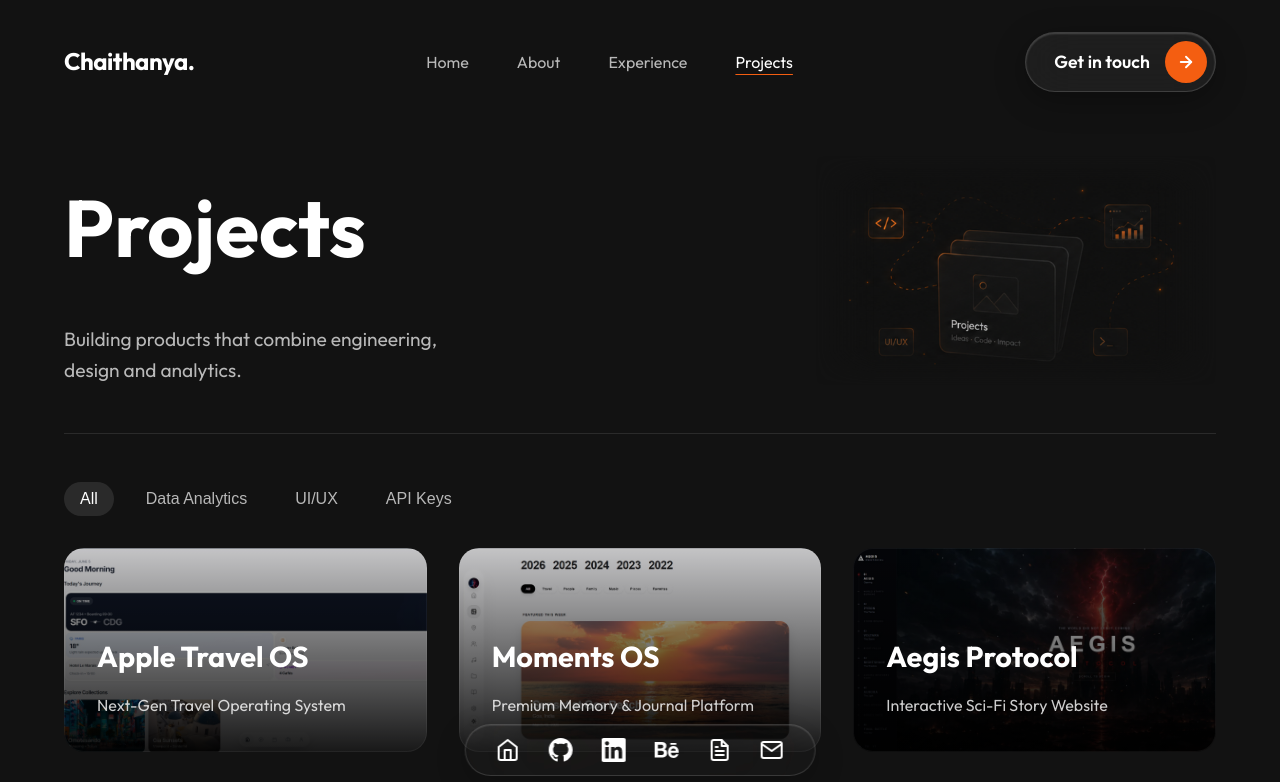
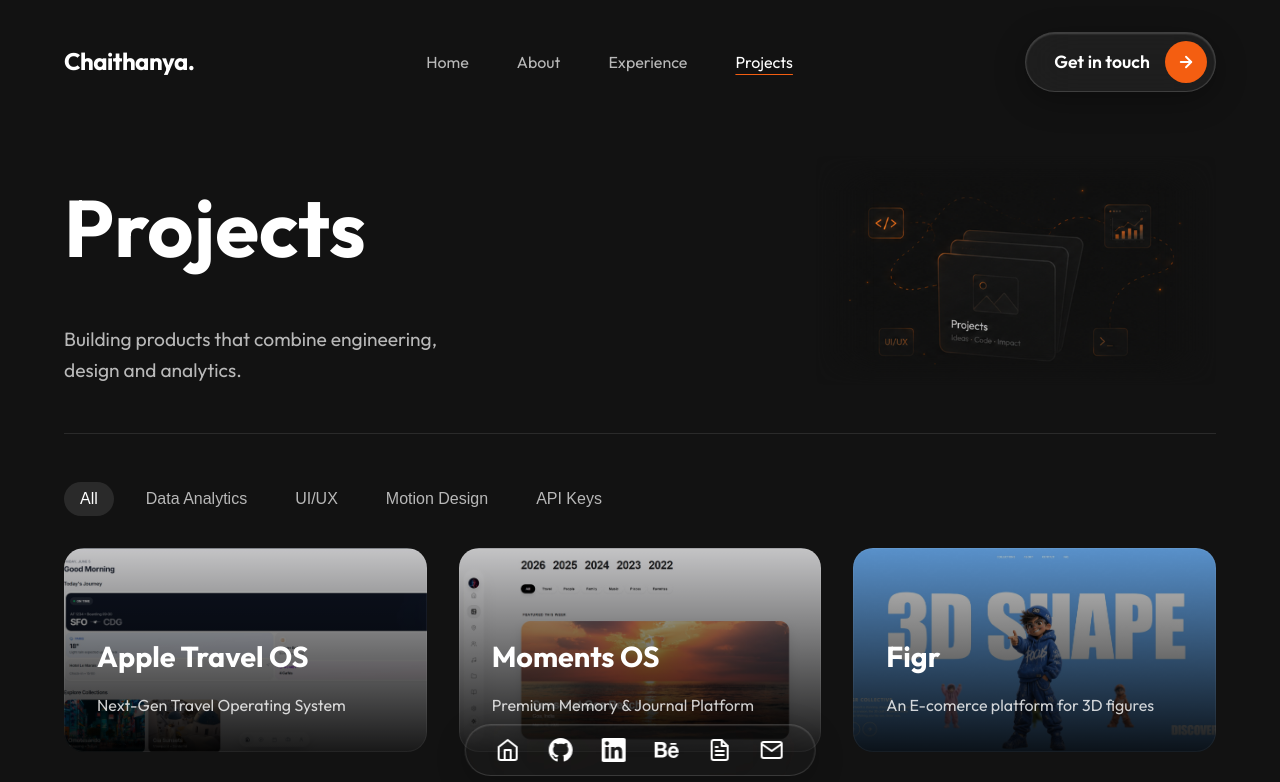
Before and after one commit to architect4182/chaithanya-portfolio, a Next.js app: page /projects in a window 1280 px wide. Shown: the top 782 px of the page. Built offline with nearby package versions, Linux system fonts and the light colour scheme.

Commit message:
feat: implement projects page with filtering and add project asset image

```diff
--- a/src/app/projects/page.tsx
+++ b/src/app/projects/page.tsx
@@ -30,6 +30,15 @@ export default function ProjectsPage() {
       techStack: "React • Cloudinary • AI Journal"
     },
     {
+      title: "Figr",
+      category: "An E-comerce platform for 3D figures",
+      filterCategories: ["UI/UX", "Motion Design"],
+      image: "/figr.jpg",
+      link: "https://figr-alpha.vercel.app",
+      github: "https://github.com/architect4182/figr",
+      techStack: "TypeScript • React • Motion Design"
+    },
+    {
       title: "Aegis Protocol",
       category: "Interactive Sci-Fi Story Website",
       filterCategories: ["UI/UX"],
@@ -55,14 +64,14 @@ export default function ProjectsPage() {
       link: "https://glass-beat.vercel.app",
       github: "https://github.com/architect4182/glassbeat",
       techStack: "React • CSS • Web Audio API"
-    },
+    }
   ];
 
   const filteredProjects = filter === "All"
     ? allProjects
     : allProjects.filter(p => p.filterCategories.includes(filter));
 
-  const filters = ["All", "Data Analytics", "UI/UX", "API Keys"];
+  const filters = ["All", "Data Analytics", "UI/UX", "Motion Design", "API Keys"];
 
   return (
     <>
```
Also changed, not shown: public/figr.jpg (added).
